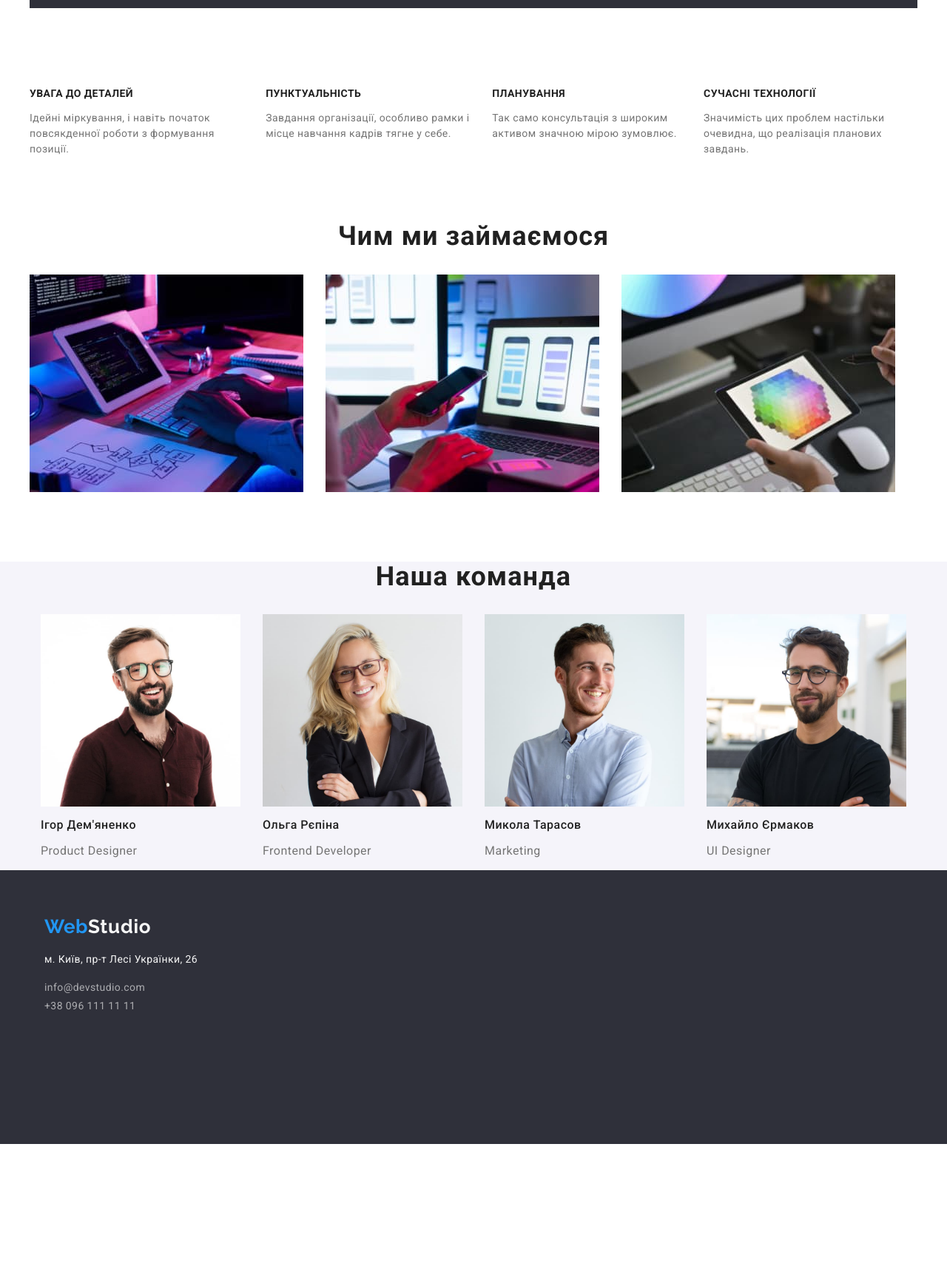
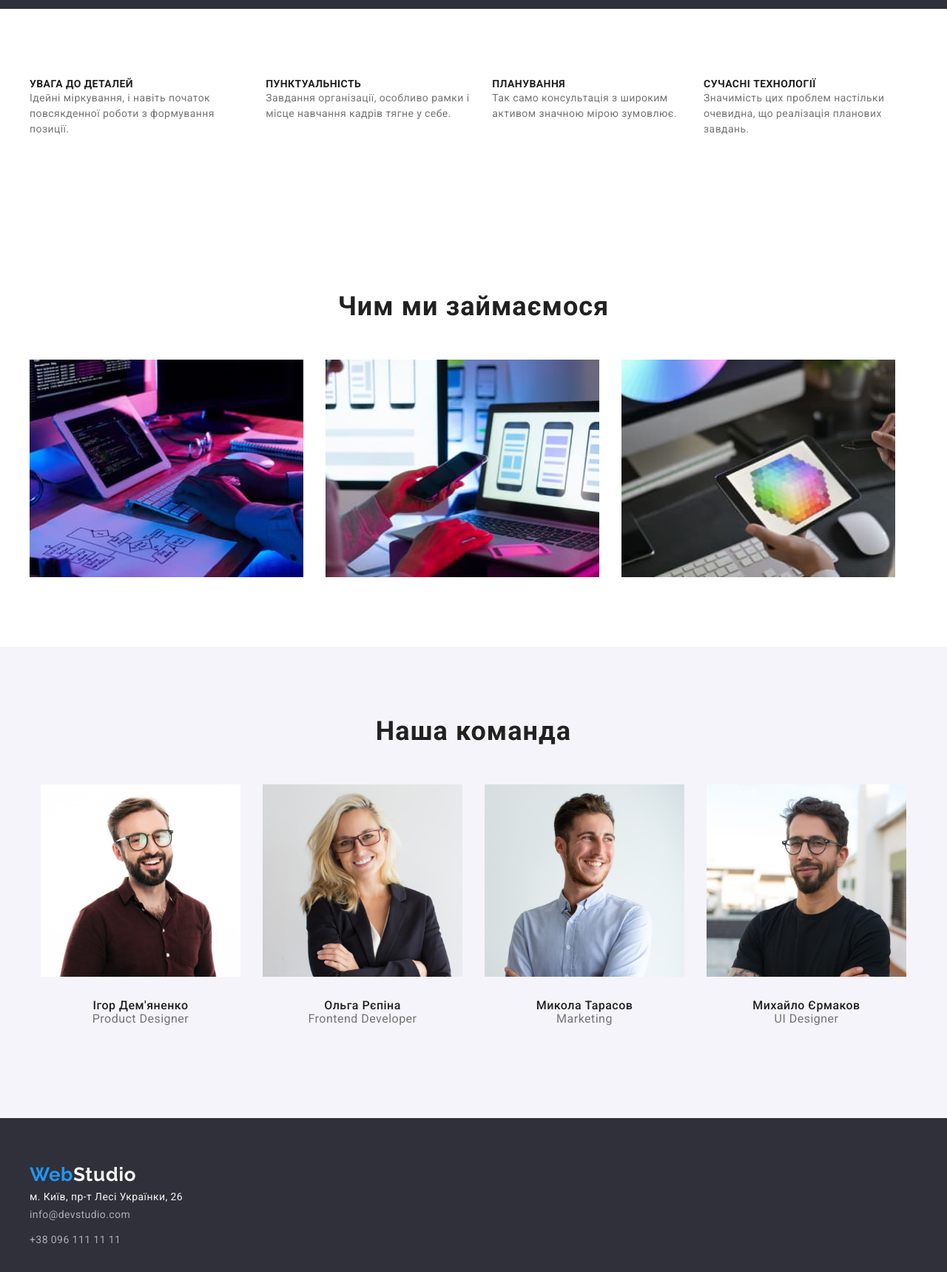
Before and after one commit to Hyrenko/goit-markup-hw-03, a plain HTML site: page index.html in a window 1280 px wide. Shown: the part 669-2388 px from the top of the page at 74% size. Before the commit the page ends 2215 px from the top, so only its background shows below. Drawn offline with nearby package versions, Linux system fonts and the light colour scheme.

Commit message:
Fix №3

```diff
--- a/css/styles.css
+++ b/css/styles.css
@@ -14,8 +14,8 @@ font-size: 14px;
 font-weight: 500;
 line-height: 1.2;
 letter-spacing: 0.03em;
+border-bottom: 1px solid #ECECEC;
 color: var(--color-black)
-
 }
 
 body {
@@ -31,6 +31,10 @@ body {
 list-style: none;
 margin: 0;
 padding: 0;
+}
+
+h1, h2, h3, h4, h5, h6, p {
+margin: 0;
 }
 
 .container {
@@ -52,7 +56,6 @@ margin: 0 auto;
 flex-grow: 1;
 align-items: center;
 justify-content: space-between;
-    border-bottom: 1px solid #ECECEC;
 }
 
  .container-nav {
@@ -129,17 +132,17 @@ color: var(--color-black);
 
 /* Hero */
 
-
+.hero-section {
+background-color: var(--color-footer);
+}
 
 .hero-title {
     margin: 0 auto 30px;
     width: 700px;
     display: flex;
-    padding-top: 200px;
     font-size: 44px;
     font-weight: 900;
     line-height: 1.3;
-    color: var(--color-prymal);
     letter-spacing: 0.06em;
     text-align: center;
     text-transform: uppercase;
@@ -149,10 +152,10 @@ color: var(--color-black);
     margin: auto;
     width: 1200px;
     height: 600px;
+    display: flex;
     color: var(--color-prymal);
-    background-color: var(--color-footer);
     line-height: 1.7;
-    padding: 0 15px
+    padding: 200px 210px 15px
     }
 
 .button-hero {
@@ -176,6 +179,11 @@ box-shadow: 0px 4px 4px rgba(0, 0, 0, 0.15);
 cursor: pointer;
 }
 
+.section-text {
+display: flex;
+padding: 94px 0;
+}
+
 .title-list {
 display: flex;
 flex-grow: 1;
@@ -184,7 +192,6 @@ gap: 30px;
 
 .container-title {
 margin: 0 auto ;
-margin-top: 94px;
 width: 1200px;
 height: 100px;
 display: flex;
@@ -194,10 +201,10 @@ flex-grow: 1;
 .section-container {
 max-width: 1200px;
 margin: 0 auto;
-margin-top: 94px;
 }
 
 .section-title {
+margin-bottom: 50px;
 text-align: center;
 font-size: 36px;
 font-weight: 700;
@@ -213,11 +220,14 @@ flex-grow: 1;
 gap: 30px;
 }
 
+.section-work {
+padding: 94px 0;
+}
+
 .team-container{
 width: 1200px;
 background-color: #F5F4FA;;
 margin: 0 auto;
-margin-top: 94px;
 padding: 0 15px
 }
 
@@ -230,7 +240,12 @@ color: var(--color-black)}
 
 .team {
 background-color: #F5F4FA;
+padding: 94px 0;
+}
 
+.imeg-text {
+text-align: center;
+padding: 30px 0;
 }
 
 .team-list {
@@ -240,7 +255,6 @@ gap: 30px;
 }
 
 .menu {
-    margin-top: 94px;
 display: flex;
 justify-content: center;
 gap: 8px;
@@ -285,6 +299,10 @@ color: var(--color-text)
 color: var(--color-black)
 }
 
+.section-portfolio {
+margin: 94px 0;
+}
+
 .portfolio-title :hover,
 :focus {
 background-color:var(--color-accent);
@@ -327,8 +345,7 @@ gap: 30px;}
 .cart-text {
 width: 370px;
 height: 110px;
-margin-top: 0%;
-padding: 0 24px;
+padding: 20px 24px;
 background: #FFFFFF;
 border: 1px solid #EEEEEE;
 }
@@ -342,7 +359,6 @@ letter-spacing: 0.03em;
 
 .footer-container {
 width: 1200px;
-height: 250px;
 margin: 0 auto;
 background-color: var(--color-footer);
 }
@@ -358,7 +374,7 @@ letter-spacing: 0.03em;
 
 
 .page-footer {
-padding: 60px;
+padding: 60px 0;
 color: var(--color-prymal);
 background-color: #2F303A;
 font-size: 14;
@@ -375,12 +391,33 @@ letter-spacing: 0.03em;
 }
 
 .address {
-    font-family: "Roboto", sans-serif;
-    font-weight: 400;
-    font-size: 14px;
+color: rgba(255, 255, 255, 0.6);
+text-decoration: none;
+cursor: default;
+font-style: normal;
+letter-spacing: 0.03em;
+
+}
+
+.phone {
+display: block;
+margin-top: 9px;
 color: rgba(255, 255, 255, 0.6);
 text-decoration: none;
 cursor: default;
 font-style: normal;
 letter-spacing: 0.03em;
 }
+
+.net-list {
+display: flex;
+justify-content: center;
+gap: 10px;
+}
+
+.net-link {
+width: 44px;
+height: 44px;
+background-color: blue;
+border-radius: 50%;
+}
--- a/index.html
+++ b/index.html
@@ -57,16 +57,17 @@
     </div>
 
     <main>
-        <section class="hero-section">
-          <div class="hero-container">
+      <section class="hero-section">
+        <div class="hero-container">
           <div class="container">
             <h1 class="hero-title">Ефективні рішеннядля вашого бізнесу</h1>
             <button class="button-hero" type="button">Замовити послугу</button>
           </div>
+        </div>
         </section>
-      </div>
 
-  <section>
+
+  <section class="section-text">
         <div class="container">
           <div class="container-title">
             <ul class="title-list list">
@@ -103,7 +104,7 @@
         </div>
       </section>
 
-      <section>
+      <section class="section-work">
         <div class="container"></div>
           <div class="section-container">
             <h2 class="section-title">Чим ми займаємося</h2>
@@ -121,7 +122,6 @@
       </section>
 
         <section class="team">
-         <div class="container"></div>
            <div class="team-container">
             <h2 class="section-title">Наша команда</h2>
             <ul class="team-list list">
@@ -131,8 +131,9 @@
                   alt="Хлопець в окулярах"
                   width="270"
                 />
+                <div class="imeg-text">
                 <h3 class="team-title">Ігор Дем'яненко</h3>
-                <p class="team-text">Product Designer</p>
+                <p class="team-text">Product Designer</p></div>
               </li>
               <li>
                 <img
@@ -140,8 +141,9 @@
                   alt="Дівчина в окулярах"
                   width="270"
                 />
+                <div class="imeg-text">
                 <h3 class="team-title">Ольга Рєпіна</h3>
-                <p class="team-text">Frontend Developer</p>
+                <p class="team-text">Frontend Developer</p></div>
               </li>
               <li>
                 <img
@@ -149,19 +151,20 @@
                   alt="Хлопець посміхається"
                   width="270"
                 />
+                <div class="imeg-text">
                 <h3 class="team-title">Микола Тарасов</h3>
-                <p class="team-text">Marketing</p>
+                <p class="team-text">Marketing</p></div>
               </li>
               <li>
                 <img
                   src="./images/img4.jpg"
                   alt="Хлопець з бородою"
                   width="270"/>
+                  <div class="imeg-text">
                 <h3 class="team-title">Михайло Єрмаков</h3>
-                <p class="team-text">UI Designer</p>
+                <p class="team-text">UI Designer</p></div>
               </li>
             </ul>
-          </div>
         </div>
       </section>
 
@@ -169,7 +172,6 @@
 
 
     <footer class="page-footer">
-      <div class="container">
         <div class="footer-container">
           <a class="logo" href="/"
             ><span class="logo-text">Web</span
@@ -180,10 +182,9 @@
             <a class="address" href="mailto:info@devstudio.com"
               >info@devstudio.com</a
             >
-            <a class="address" href="tel:+380961111111">+38 096 111 11 11</a>
+            <a class="phone" href="tel:+380961111111">+38 096 111 11 11</a>
           </address>
         </div>
-      </div>
     </footer>
   </body>
 </html>
```
Also changed, not shown: portfolio.html (+10 -5 lines). Lines whose indentation alone changed are shown as unchanged.
